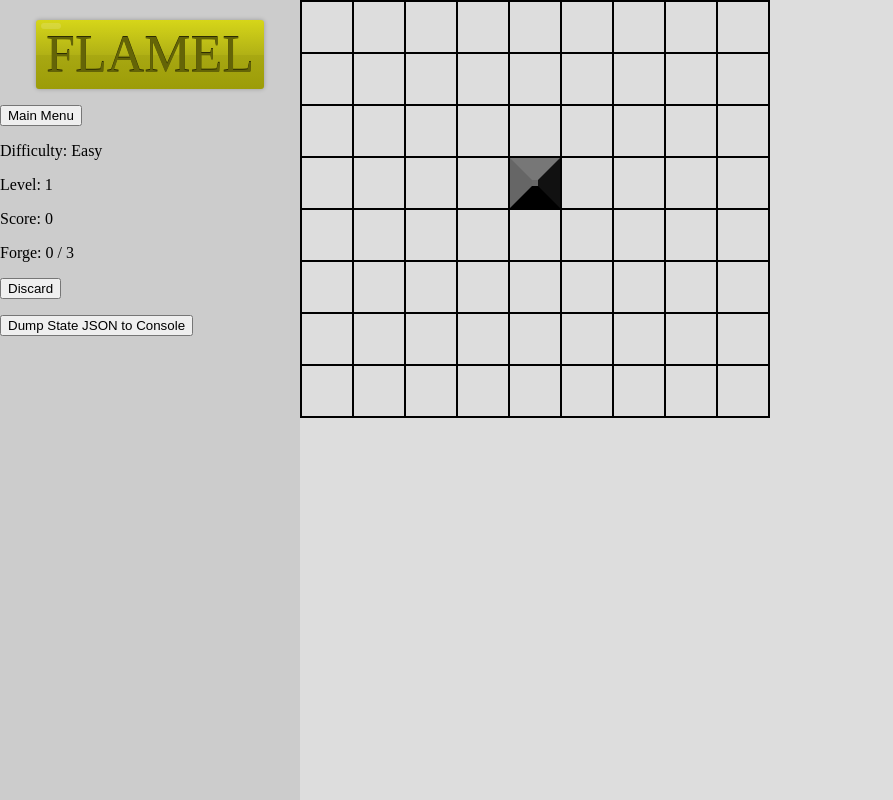
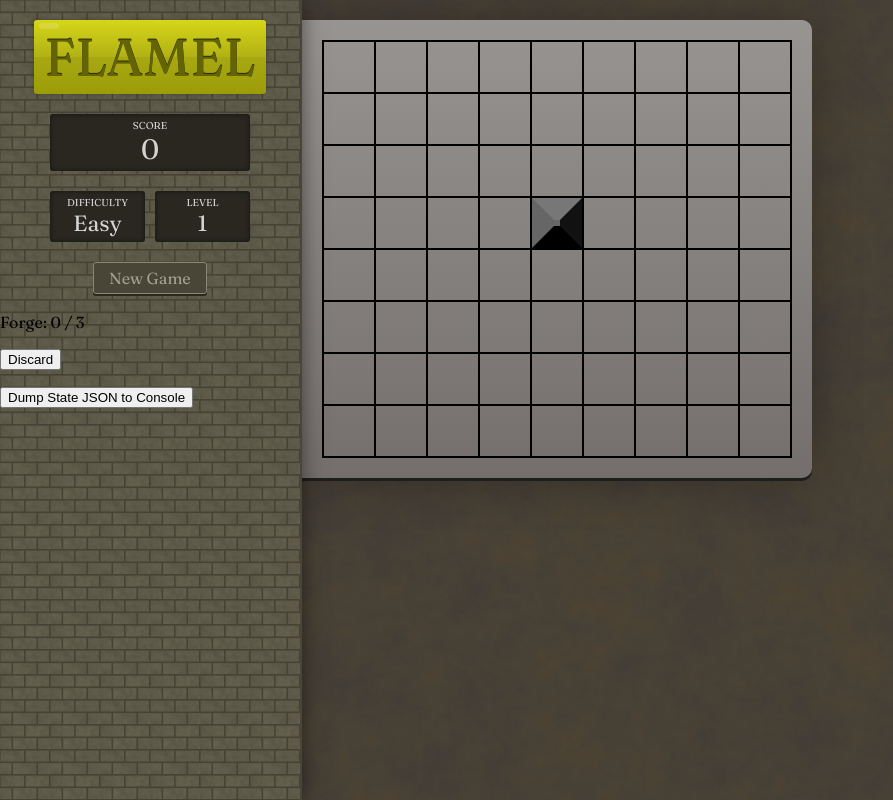
Before and after one commit to josiah-keller/flamel, a Vue app: page / in a window 1280 px wide. Both pictures are taken after a click on the button "PLAY". Shown: the whole page, without its empty margins (0-893 px from the left). Built offline with nearby package versions, Linux system fonts and the light colour scheme.

Commit message:
Initial styling for play area

```diff
--- a/src/components/Board.vue
+++ b/src/components/Board.vue
@@ -1,4 +1,5 @@
 <template>
+  <div class="board-container">
     <div class="board">
       <table>
         <tr v-for="(row, rowIndex) in cells" :key="rowIndex">
@@ -10,6 +11,7 @@
           </td>
         </tr>
       </table>
+    </div>
   </div>
 </template>
 
@@ -39,9 +41,21 @@ export default {
 </script>
 
 <style lang="scss">
+  @import "@/global.scss";
+
+  .board-container {
+    @include backdrop-texture;
+    flex: 1 1 100%;
+    position: relative;
+    z-index: 50;
+
     .board {
-    flex: 1 1 100%;
-    background: #ddd;
+      @include plate;
+      border-top-left-radius: 0px;
+      border-bottom-left-radius: 0px;
+      position: absolute;
+      left: 0px;
+      top: 20px;
 
       table {
         border-spacing: 0px;
@@ -55,4 +69,5 @@ export default {
         }
       }
     }
+  }
 </style>
--- a/src/components/Rune.vue
+++ b/src/components/Rune.vue
@@ -49,6 +49,7 @@ export default {
 
   .rune {
     box-sizing: border-box;
+    font-family: "Times New Roman", serif;
     font-size: 30px;
     font-weight: bold;
     text-shadow: 0px 0px 5px rgba(0, 0, 0, 0.75);
--- a/src/components/StatusBar.vue
+++ b/src/components/StatusBar.vue
@@ -3,10 +3,24 @@
     <div class="logo-wrapper">
       <h1 class="logo" v-sparkle>Flamel</h1>
     </div>
-    <p><button @click="returnToMainMenu()">Main Menu</button></p>
-    <p>Difficulty: {{ ["Easy", "Medium", "Hard"][difficulty] }}</p>
-    <p>Level: {{ level }}</p>
-    <p>Score: {{ score }}</p>
+    <div class="score">
+      <h2 class="score-heading">Score</h2>
+      <span class="score-value">{{ score }}</span>
+    </div>
+    <div class="difficulty-level">
+      <div class="difficulty">
+        <h2 class="difficulty-heading">Difficulty</h2>
+        <span class="difficulty-value">{{ ["Easy", "Medium", "Hard"][difficulty] }}</span>
+      </div>
+      <div class="level">
+        <h2 class="level-heading">Level</h2>
+        <span class="level-value">{{ level }}</span>
+      </div>
+    </div>
+
+    <div class="nav-buttons">
+      <button @click="returnToMainMenu()">New Game</button>
+    </div>
     <p>Forge: {{ forge }} / {{ maxForges }}</p>
     <p><button @click="discard">Discard</button></p>
     <p><button @click="dumpState">Dump State JSON to Console</button></p>
@@ -40,11 +54,91 @@ export default {
 <style lang="scss">
   .status-bar {
     flex: 0 0 300px;
-    background: #ccc;
+    background: #898677;
+    background-image: url("../assets/brick-texture.png");
+    background-size: 50px;
+    position: relative;
+    z-index: 51;
+    border-right: 2px solid #494638;
+    box-shadow: 0px 0px 20px rgba(0, 0, 0, 0.5);
+    font-family: "Fraunces", "Times New Roman", serif;
+    user-select: none;
 
     .logo-wrapper {
       text-align: center;
       margin-top: 20px;
     }
+
+    .score {
+      text-align: center;
+      background: #292720;
+      border-radius: 3px;
+      margin: 20px 50px;
+      padding: 5px;
+      box-shadow: 0px 0px 5px rgba(0, 0, 0, 0.5) inset;
+      color: rgba(255, 255, 255, 0.8);
+
+      .score-heading {
+        font-size: 10px;
+        text-transform: uppercase;
+        margin: 0px;
+      }
+      .score-value {
+        font-size: 28px;
+      }
+    }
+
+    .difficulty-level {
+      display: flex;
+      column-gap: 10px;
+      margin: 20px 50px;
+
+      .difficulty, .level {
+        flex: 1;
+        text-align: center;
+        background: #292720;
+        border-radius: 3px;
+        padding: 5px;
+        box-shadow: 0px 0px 5px rgba(0, 0, 0, 0.5) inset;
+        color: rgba(255, 255, 255, 0.8);
+
+        .difficulty-heading, .level-heading {
+          font-size: 10px;
+          text-transform: uppercase;
+          margin: 0px;
+        }
+        .difficulty-value, .level-value {
+          font-size: 22px;
+        }
+      }
+    }
+
+    .nav-buttons {
+      text-align: center;
+
+      button {
+        font-family: "Fraunces", "Times New Roman", serif;
+        font-size: 16px;
+        color: #a3a08f;
+        padding: 5px 15px;
+        margin-bottom: 2px;
+        border: 1px solid #898677;
+        border-radius: 3px;
+        background: #494638;
+        box-shadow: 0px 2px #292720;
+        cursor: pointer;
+
+        &:hover {
+          background: #66624f;
+        }
+
+        &:active {
+          background: #3d3b2f;
+          box-shadow: 0px 2px #1f1d18 inset;
+          margin-top: 2px;
+          margin-bottom: 0px;
+        }
+      }
+    }
   }
 </style>
--- a/src/global.scss
+++ b/src/global.scss
@@ -88,13 +88,17 @@ body {
   }
 }
 
-@mixin menu-wrapper {
+@mixin plate {
   box-sizing: border-box;
   padding: 20px;
   background-color: rgb(124, 121, 119);
   background-image: linear-gradient(to top, rgb(116, 111, 108), rgb(151, 148, 146));
   border-radius: 10px;
   box-shadow: 0px 3px 0px rgb(31, 30, 29), 0px 0px 50px rgba(0, 0, 0, 0.3);
+}
+
+@mixin menu-wrapper {
+  @include plate;
   position: absolute;
   width: 50%;
   height: 75%;
@@ -114,13 +118,17 @@ body {
   }
 }
 
+@mixin backdrop-texture {
+  background-color: #0f0f0f;
+  background-image: url("../assets/menu-texture-1.png");
+  background-size: cover;
+}
+
 @mixin backdrop-container {
+  @include backdrop-texture;
   position: absolute;
   left: 0px;
   top: 0px;
   width: 100%;
   height: 100%;
-  background-color: #0f0f0f;
-  background-image: url("../assets/menu-texture-1.png");
-  background-size: cover;
 }
```
Also changed, not shown: src/assets/brick-texture.png (added), 1 other file (tests, documents, lock files or other folders). Lines whose indentation alone changed are shown as unchanged.
